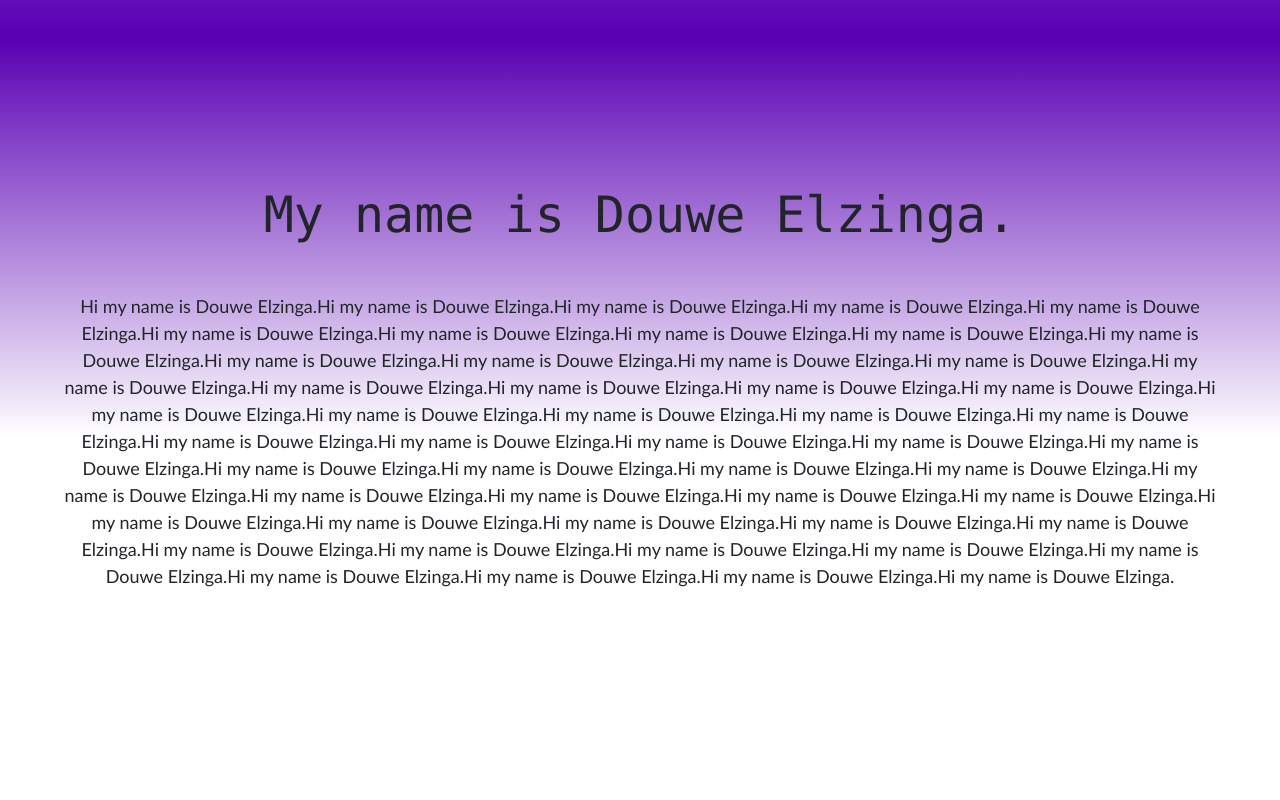
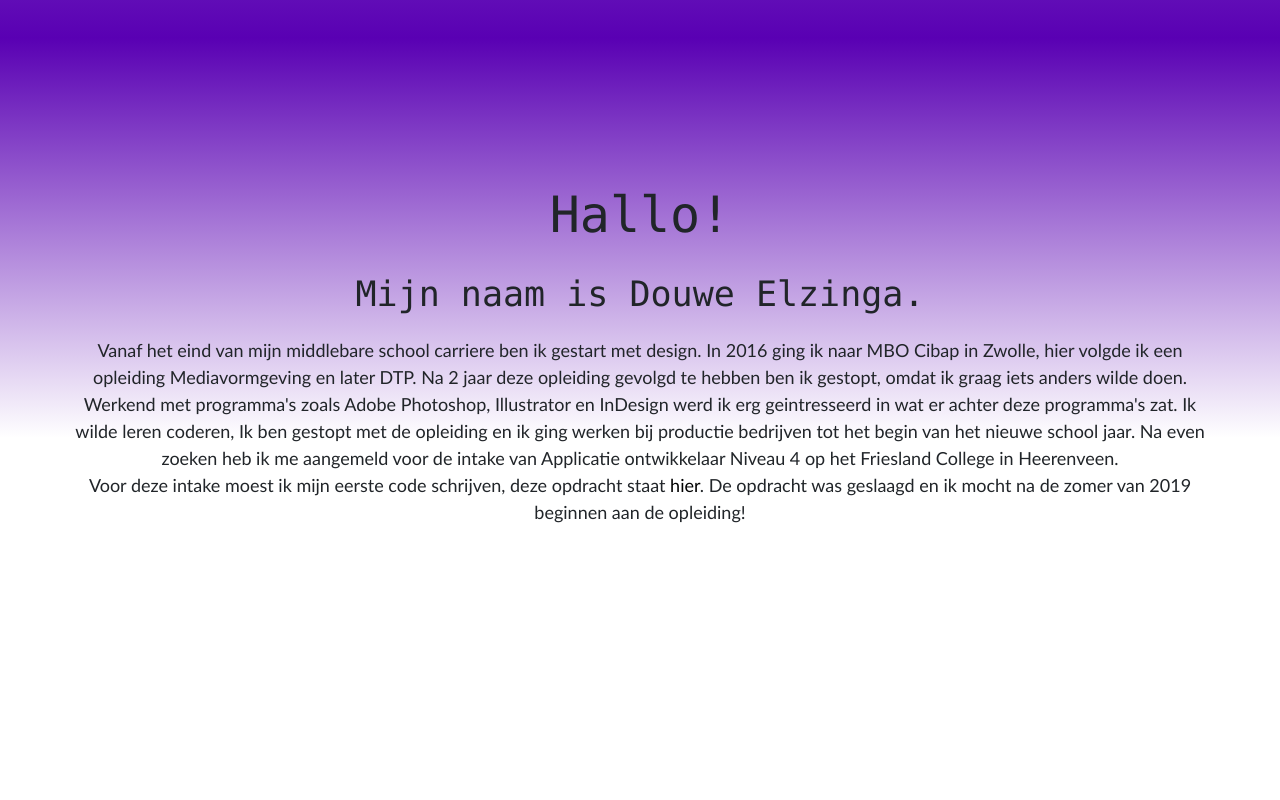
Before and after one commit to DouweElzinga/Portfolio, a plain HTML site: page build.html in a window 1280 px wide. Shown: the part 880-1680 px from the top of the page. Drawn offline with nearby package versions, Linux system fonts and the light colour scheme.

Commit message:
Added text

```diff
--- a/build.html
+++ b/build.html
@@ -66,10 +66,21 @@
 
     <div class="container-text">
         <div class="container-title2">
-            My name is Douwe Elzinga.
+            Hallo!<br><br><p class="naam">Mijn naam is Douwe Elzinga.</p>
         </div>
         <div class="container-text2">
-            Hi my name is Douwe Elzinga.Hi my name is Douwe Elzinga.Hi my name is Douwe Elzinga.Hi my name is Douwe Elzinga.Hi my name is Douwe Elzinga.Hi my name is Douwe Elzinga.Hi my name is Douwe Elzinga.Hi my name is Douwe Elzinga.Hi my name is Douwe Elzinga.Hi my name is Douwe Elzinga.Hi my name is Douwe Elzinga.Hi my name is Douwe Elzinga.Hi my name is Douwe Elzinga.Hi my name is Douwe Elzinga.Hi my name is Douwe Elzinga.Hi my name is Douwe Elzinga.Hi my name is Douwe Elzinga.Hi my name is Douwe Elzinga.Hi my name is Douwe Elzinga.Hi my name is Douwe Elzinga.Hi my name is Douwe Elzinga.Hi my name is Douwe Elzinga.Hi my name is Douwe Elzinga.Hi my name is Douwe Elzinga.Hi my name is Douwe Elzinga.Hi my name is Douwe Elzinga.Hi my name is Douwe Elzinga.Hi my name is Douwe Elzinga.Hi my name is Douwe Elzinga.Hi my name is Douwe Elzinga.Hi my name is Douwe Elzinga.Hi my name is Douwe Elzinga.Hi my name is Douwe Elzinga.Hi my name is Douwe Elzinga.Hi my name is Douwe Elzinga.Hi my name is Douwe Elzinga.Hi my name is Douwe Elzinga.Hi my name is Douwe Elzinga.Hi my name is Douwe Elzinga.Hi my name is Douwe Elzinga.Hi my name is Douwe Elzinga.Hi my name is Douwe Elzinga.Hi my name is Douwe Elzinga.Hi my name is Douwe Elzinga.Hi my name is Douwe Elzinga.Hi my name is Douwe Elzinga.Hi my name is Douwe Elzinga.Hi my name is Douwe Elzinga.Hi my name is Douwe Elzinga.Hi my name is Douwe Elzinga.Hi my name is Douwe Elzinga.Hi my name is Douwe Elzinga.
+            <p class="myText">
+                Vanaf het eind van mijn middlebare school carriere ben ik gestart met design.
+                In 2016 ging ik naar MBO Cibap in Zwolle, hier volgde ik een opleiding Mediavormgeving en later DTP.
+                Na 2 jaar deze opleiding gevolgd te hebben ben ik gestopt, omdat ik graag iets anders wilde doen.
+                Werkend met programma's zoals Adobe Photoshop, Illustrator en InDesign werd ik erg geintresseerd in wat er achter deze programma's zat.
+                Ik wilde leren coderen, Ik ben gestopt met de opleiding en ik ging werken bij productie bedrijven tot het begin van het nieuwe school jaar.
+                Na even zoeken heb ik me aangemeld voor de intake van Applicatie ontwikkelaar Niveau 4 op het Friesland College in Heerenveen.
+                <br>Voor deze intake moest ik mijn eerste code schrijven, deze opdracht staat <a class="link-to" href="#eerste-opdracht">hier</a>.
+                De opdracht was geslaagd en ik mocht na de zomer van 2019 beginnen aan de opleiding!
+                <br><br>
+
+            </p>
         </div>
     </div>
 
@@ -89,7 +100,7 @@
 
     <section class="article-section">
 
-        <a href="2019-2020/Intake-opdracht/ik.html" target="_blank">
+        <a href="2019-2020/Intake-opdracht/ik.html" target="_blank" id="eerste-opdracht">
             <article class="article">
                 <img src="" class="article-img">
                     <div class="article-overlay">
@@ -216,6 +227,17 @@
             </article>
         </a>
 
+        <a href="https://github.com/DouweElzinga/Snake-Game" target="_blank">
+            <article class="article">
+                <img src="" class="article-img">
+                    <div class="article-overlay">
+                        <p class="article-text">C# opdracht<br><br>Snake Game</p>
+                    </div>
+            </article>
+        </a>
+
+
+
     </section>
 
     <div class="container-title">
@@ -235,7 +257,7 @@
             </article>
         </a>
 
-        <a href="" target="_blank">
+        <a href="https://github.com/DouweElzinga/Portfolio" target="_blank">
             <article class="article">
                 <img src="" class="article-img">
                     <div class="article-overlay">
--- a/style.css
+++ b/style.css
@@ -117,6 +117,26 @@ body {
 .text-body {
     background-color: white;
     height: 800px;
+}
+
+.naam {
+    position: relative;
+    top: -60px;
+    font-size: 35px;
+}
+
+.myText {
+    position: relative;
+    top: -100px;
+}
+
+.link-to {
+    text-decoration: none;
+    color: black;
+}
+
+.link-to:hover {
+    color: #5900b3;
 }
 
 .container-text {
```
